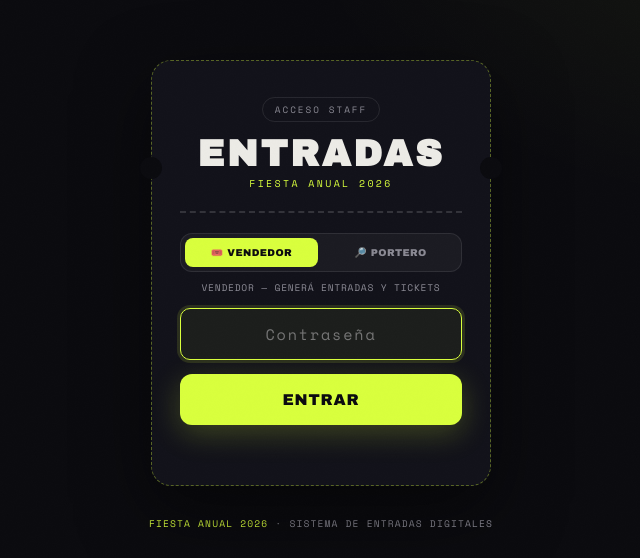
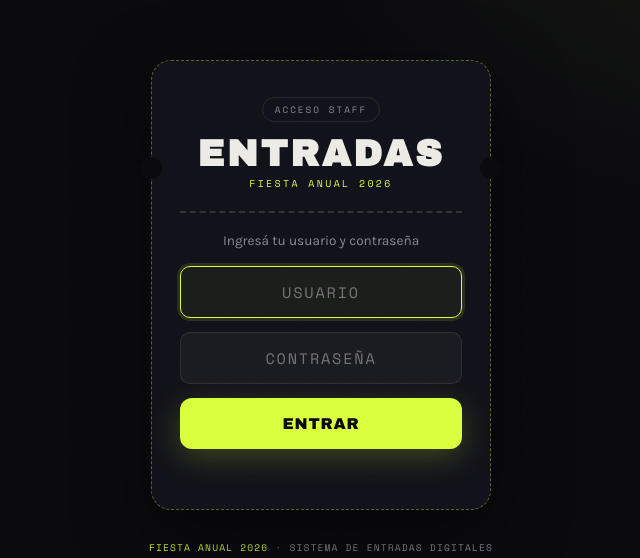
Before and after one commit to greikol4321-hub/taquilla, a Flask app: page /login in a window 1280 px wide. Shown: the top 558 px of the page, without its empty margins (319-959 px from the left). Run offline with Flask 3, Linux system fonts and the light colour scheme.

Commit message:
feat: login por usuario y contrasena con tabla users en supabase

```diff
--- a/app.py
+++ b/app.py
@@ -15,6 +15,7 @@ import csv
 from functools import wraps
 from flask import (Flask, request, jsonify, render_template,
                    session, redirect, url_for, Response)
+from werkzeug.security import check_password_hash
 from supabase import create_client, Client
 
 # -----------------------------------------------------------
@@ -35,19 +36,15 @@ app = Flask(__name__,
 # como variable de entorno para que las sesiones sobrevivan a los deploys.
 app.secret_key = os.environ.get("SECRET_KEY", "clave-local-de-desarrollo")
 
-# Contrasenas de acceso por rol (env vars de Vercel; sin default en el codigo).
-ROLES = {
-    "vendedor": os.environ.get("SECRET_PASS_VENDEDOR", ""),
-    "portero": os.environ.get("SECRET_PASS_PORTERO", ""),
-}
-
 # Nombre del evento (para headers y footer)
 NOMBRE_EVENTO = os.environ.get("NOMBRE_EVENTO", "Fiesta Anual 2026")
 
 # Precio de cada entrada en colones
 PRECIO_ENTRADA = int(os.environ.get("PRECIO_ENTRADA", "1000"))
 
+# Tabla de usuarios (login por usuario + contrasena, rol desde la base)
 TABLA = "entradas"
+TABLA_USERS = "users"
 
 
 # -----------------------------------------------------------
@@ -116,15 +113,29 @@ def centro():
 @app.route("/api/login", methods=["POST"])
 def api_login():
     data = request.get_json(silent=True)
-    if not data or data.get("rol") not in ROLES:
-        return jsonify({"ok": False, "error": "Selecciona un rol"}), 400
-    if not ROLES[data["rol"]]:
-        return jsonify({"ok": False, "error": "Contrasena no configurada"}), 503
-    if data.get("password") != ROLES[data["rol"]]:
-        return jsonify({"ok": False, "error": "Contrasena incorrecta"}), 401
+    if not data or not data.get("usuario") or not data.get("password"):
+        return jsonify({"ok": False, "error": "Usuario y contraseña son requeridos"}), 400
+
+    usuario = data["usuario"].strip().lower()
+    try:
+        resp = supabase.table(TABLA_USERS).select("usuario,password_hash,rol,nombre") \
+            .eq("usuario", usuario).execute()
+    except Exception:
+        return jsonify({"ok": False,
+                        "error": "La tabla users no existe — ejecutá users.sql en Supabase"}), 500
+
+    if not resp.data:
+        return jsonify({"ok": False, "error": "Usuario o contraseña incorrectos"}), 401
+
+    user = resp.data[0]
+    if not check_password_hash(user["password_hash"], data["password"]):
+        return jsonify({"ok": False, "error": "Usuario o contraseña incorrectos"}), 401
+
     session["auth"] = True
-    session["rol"] = data["rol"]
-    return jsonify({"ok": True, "rol": data["rol"]})
+    session["rol"] = user["rol"]
+    session["usuario"] = user["usuario"]
+    return jsonify({"ok": True, "rol": user["rol"], "usuario": user["usuario"],
+                    "nombre": user.get("nombre", "")})
 
 
 @app.route("/api/logout", methods=["POST"])
--- a/templates/login.html
+++ b/templates/login.html
@@ -8,13 +8,9 @@
         <p class="login-evento">{{ nombre_evento }}</p>
         <div class="perforacion"></div>
 
-        <div class="rol-selector" id="rolSelector">
-            <button type="button" class="rol-pill activo" data-rol="vendedor">🎟️ Vendedor</button>
-            <button type="button" class="rol-pill" data-rol="portero">🔎 Portero</button>
-        </div>
-
-        <p class="login-sub" id="rolSub">Vendedor — generá entradas y tickets</p>
-        <input type="password" id="password" class="login-input" placeholder="Contraseña" autocomplete="current-password">
+        <p class="login-sub">Ingresá tu usuario y contraseña</p>
+        <input type="text" id="usuario" class="login-input" placeholder="USUARIO" autocomplete="username" autocapitalize="none">
+        <input type="password" id="password" class="login-input" placeholder="CONTRASEÑA" autocomplete="current-password">
         <button class="btn-primario" id="btnLogin">Entrar</button>
         <div class="login-error" id="loginError"></div>
     </div>
@@ -116,80 +112,26 @@
         color: var(--rojo);
         letter-spacing: 0.05em;
     }
-
-    .rol-selector {
-        display: flex;
-        gap: 6px;
-        margin-bottom: 14px;
-        padding: 4px;
-        background: rgba(255, 255, 255, 0.04);
-        border: 1px solid var(--linea);
-        border-radius: 12px;
-    }
-
-    .rol-pill {
-        flex: 1;
-        padding: 9px 4px;
-        background: transparent;
-        border: none;
-        border-radius: 8px;
-        color: var(--texto-suave);
-        font-family: 'Archivo Black', sans-serif;
-        font-size: 0.62rem;
-        letter-spacing: 0.04em;
-        text-transform: uppercase;
-        cursor: pointer;
-        transition: all 0.35s var(--cubic);
-        white-space: nowrap;
-    }
-
-    .rol-pill:hover { color: var(--texto); }
-
-    .rol-pill.activo {
-        background: var(--lima);
-        color: var(--negro);
-    }
-
-    #rolSub {
-        font-family: 'Space Mono', monospace;
-        font-size: 0.6rem;
-        letter-spacing: 0.08em;
-        text-transform: uppercase;
-        color: var(--texto-suave);
-        margin: -6px 0 14px;
-    }
 </style>
 {% endblock %}
 {% block scripts %}
 <script>
+    const usuario = document.getElementById('usuario');
     const input = document.getElementById('password');
     const btn = document.getElementById('btnLogin');
     const error = document.getElementById('loginError');
-    const subs = {
-        vendedor: 'Vendedor — generá entradas y tickets',
-        portero: 'Portero — validá entradas en la puerta'
-    };
-    let rol = 'vendedor';
-
-    document.querySelectorAll('.rol-pill').forEach(pill => {
-        pill.addEventListener('click', () => {
-            document.querySelectorAll('.rol-pill').forEach(p => p.classList.remove('activo'));
-            pill.classList.add('activo');
-            rol = pill.dataset.rol;
-            document.getElementById('rolSub').textContent = subs[rol];
-        });
-    });
 
     async function entrar() {
+        const user = usuario.value.trim();
         const pass = input.value;
-        if (!pass) { error.textContent = 'Ingresá la contraseña'; return; }
+        if (!user || !pass) { error.textContent = 'Ingresá usuario y contraseña'; return; }
         btn.disabled = true;
         btn.textContent = 'Entrando...';
         try {
             const res = await fetch('/api/login', {
                 method: 'POST',
                 headers: { 'Content-Type': 'application/json' },
-                body: JSON.stringify({ password: pass, rol: rol })
+                body: JSON.stringify({ usuario: user, password: pass })
             });
             const data = await res.json();
             if (res.ok && data.ok) {
@@ -210,6 +152,7 @@
 
     btn.addEventListener('click', entrar);
     input.addEventListener('keydown', (e) => { if (e.key === 'Enter') entrar(); });
-    input.focus();
+    usuario.addEventListener('keydown', (e) => { if (e.key === 'Enter') input.focus(); });
+    usuario.focus();
 </script>
 {% endblock %}
```
Also changed, not shown: api/index.py (+25 -8 lines), test_final.py (+12 -6 lines), users.sql (added, +14 -0 lines).
